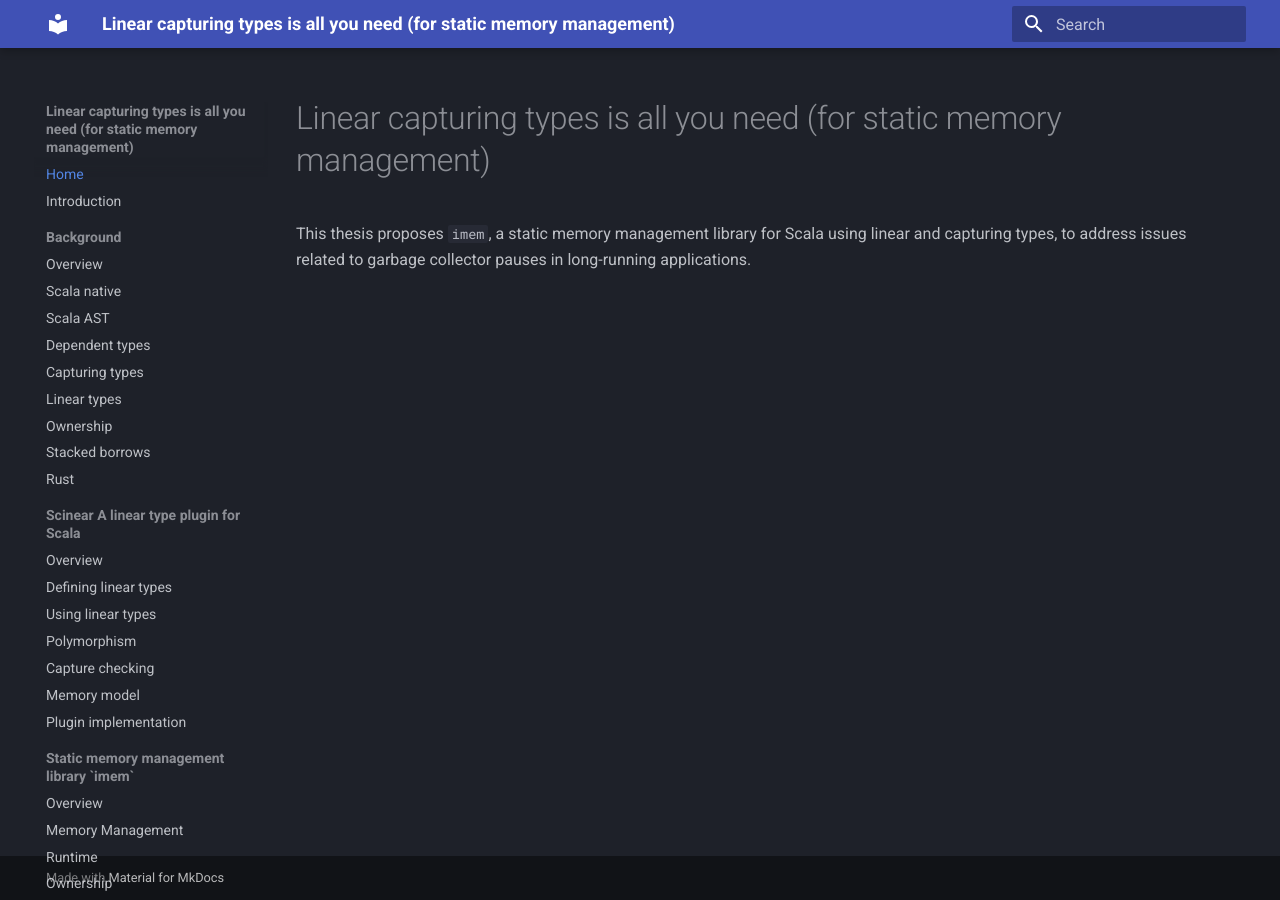
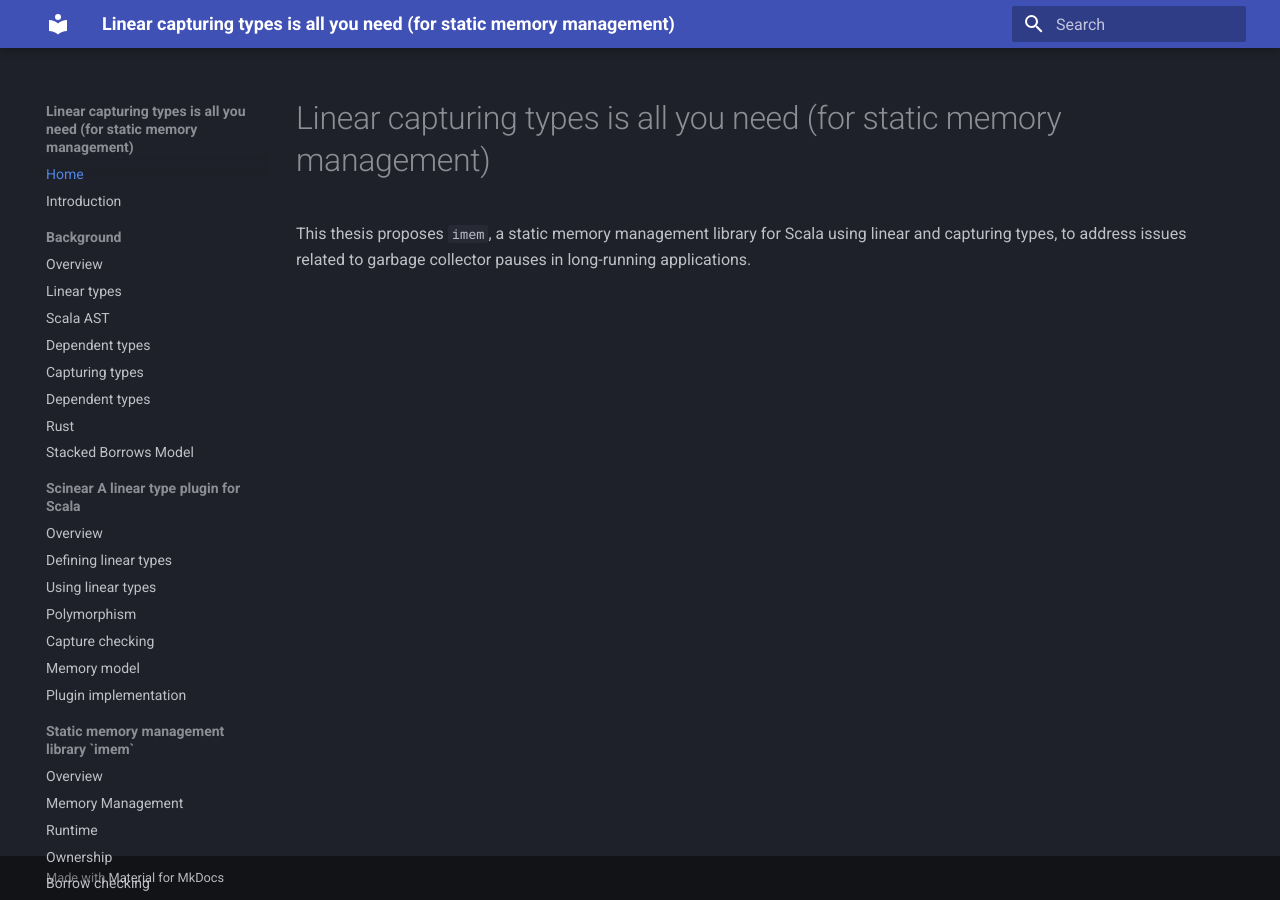
Before and after one commit to amsen20/masters-thesis, an MkDocs documentation site: the page built from docs/index.md, in a window 1280 px wide. Built offline with MkDocs 1.6.1 and Material for MkDocs 9.7.7, drawn with Linux system fonts in a browser that asks for light colours.

Commit message:
Refactor the background chapter to the new structure

```diff
--- a/mkdocs.yml
+++ b/mkdocs.yml
@@ -26,15 +26,13 @@ nav:
   - Introduction: introduction/index.md
   - Background:
     - Overview: background/index.md
-    - Scala native: background/scala-native.md
+    - Linear types: background/linear-types.md
     - Scala AST: background/scala-ast.md
     - Dependent types: background/dependent-types.md
     - Capturing types: background/capturing-types.md
-    - Linear types: background/linear-types.md
-    - Ownership: background/ownership.md
-    - Stacked borrows: background/stacked-borrows.md
+    - Dependent types: background/dependent-types.md
     - Rust: background/rust.md
-
+    - Stacked Borrows Model: background/stacked-borrows.md
   - Scinear A linear type plugin for Scala:
     - Overview: scinear/index.md
     - Defining linear types: scinear/defining-linear-types.md
```
Also changed, not shown: docs/background/ownership.md (deleted, +0 -17 lines), docs/background/scala-native.md (deleted, +0 -3 lines).
